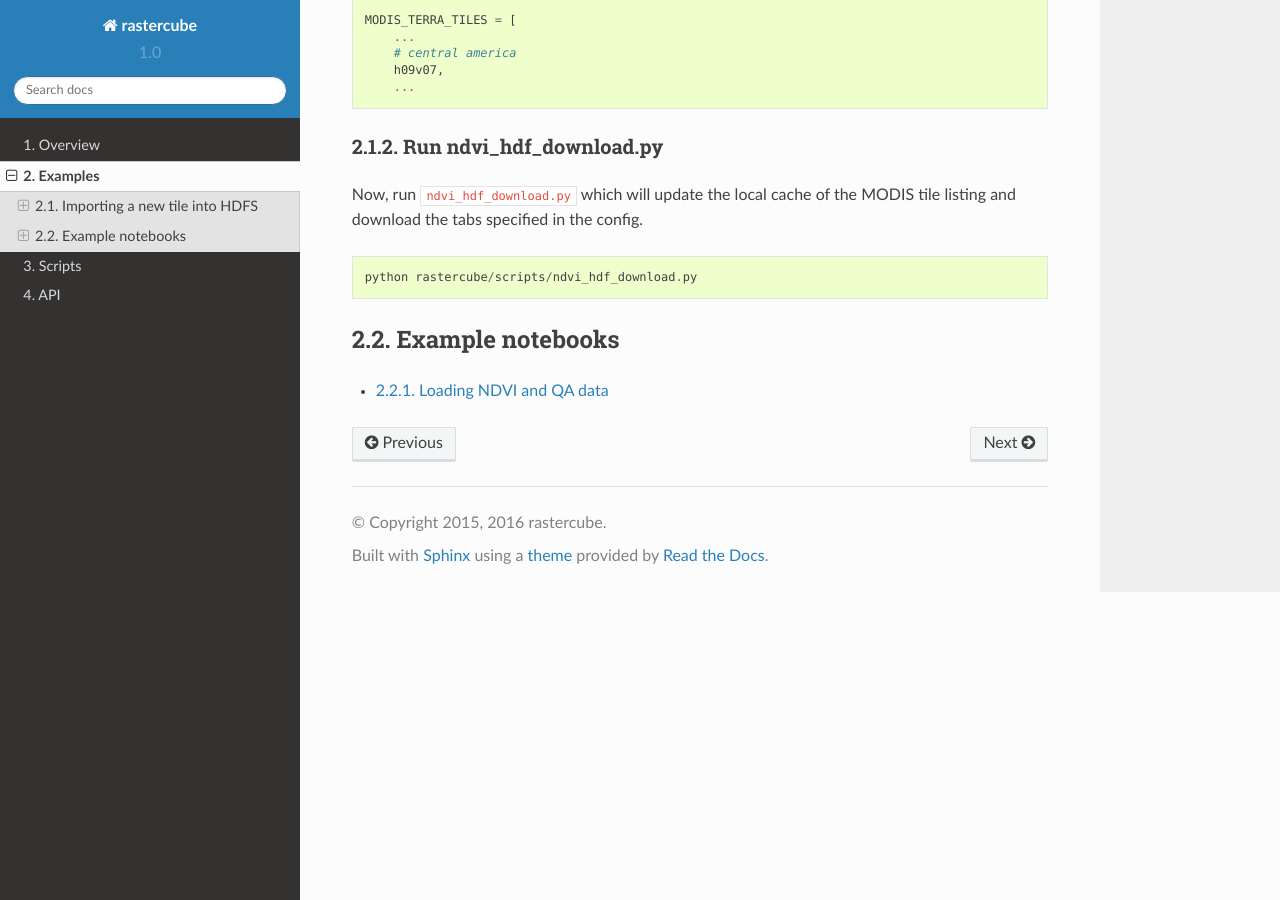
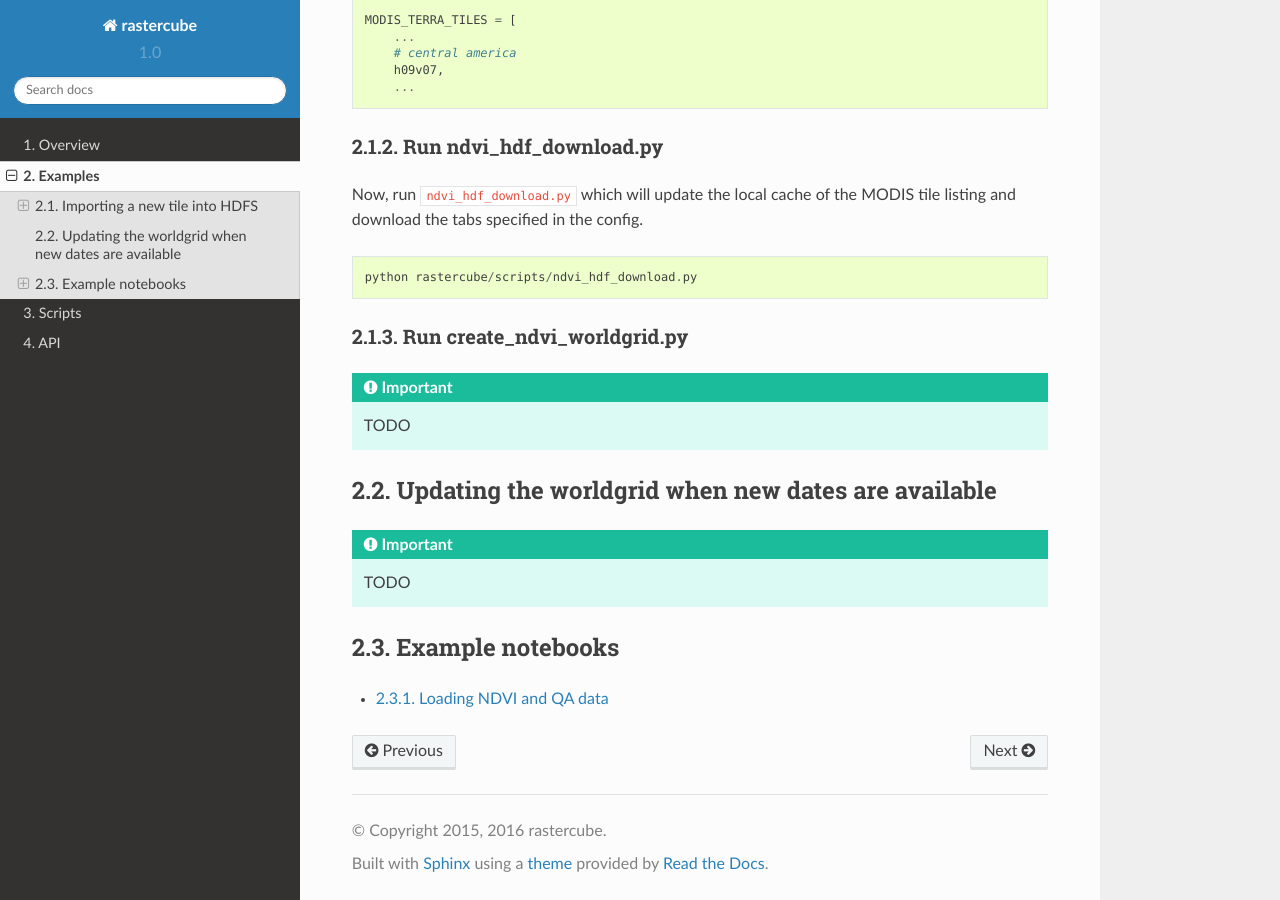
Before and after one commit to terrai/rastercube, a Sphinx documentation site: the page built from doc/examples.rst, in a window 1280 px wide and 900 px high, scrolled down 513 px. Built offline with Sphinx 7.4.7 and the Read the Docs theme 2.0.0, drawn with Linux system fonts in a browser that asks for light colours; pages that are not in the unit, such as notebooks, are missing from menus.

Commit message:
Add doc todo

```diff
--- a/doc/examples.rst
+++ b/doc/examples.rst
@@ -32,6 +32,20 @@ MODIS tile listing and download the tabs specified in the config.
 
   python rastercube/scripts/ndvi_hdf_download.py
 
+Run create_ndvi_worldgrid.py
+----------------------------
+
+.. important::
+
+    TODO
+
+Updating the worldgrid when new dates are available
+===================================================
+
+.. important::
+
+    TODO
+
 
 Example notebooks
 =================
--- a/doc/html/index.html
+++ b/doc/html/index.html
@@ -177,7 +177,8 @@
 </li>
 <li class="toctree-l1"><a class="reference internal" href="examples.html">2. Examples</a><ul>
 <li class="toctree-l2"><a class="reference internal" href="examples.html#importing-a-new-tile-into-hdfs">2.1. Importing a new tile into HDFS</a></li>
-<li class="toctree-l2"><a class="reference internal" href="examples.html#example-notebooks">2.2. Example notebooks</a></li>
+<li class="toctree-l2"><a class="reference internal" href="examples.html#updating-the-worldgrid-when-new-dates-are-available">2.2. Updating the worldgrid when new dates are available</a></li>
+<li class="toctree-l2"><a class="reference internal" href="examples.html#example-notebooks">2.3. Example notebooks</a></li>
 </ul>
 </li>
 <li class="toctree-l1"><a class="reference internal" href="scripts.html">3. Scripts</a><ul>
```
Also changed, not shown: doc/html/_sources/examples.txt (+14 -0 lines), doc/html/examples.html (+24 -8 lines), doc/html/notebooks/load_ndvi_glcf.html (+9 -8 lines), doc/html/notebooks/load_ndvi_qa.html (+9 -8 lines), doc/html/searchindex.js, 2 other files.
